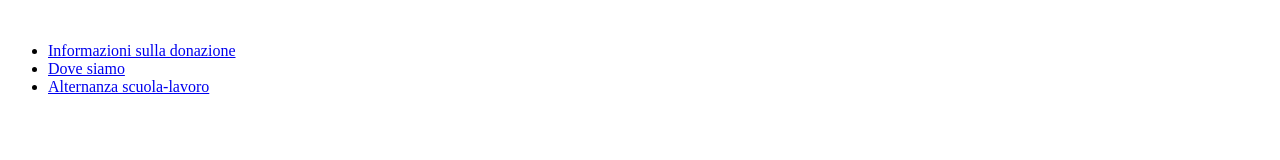
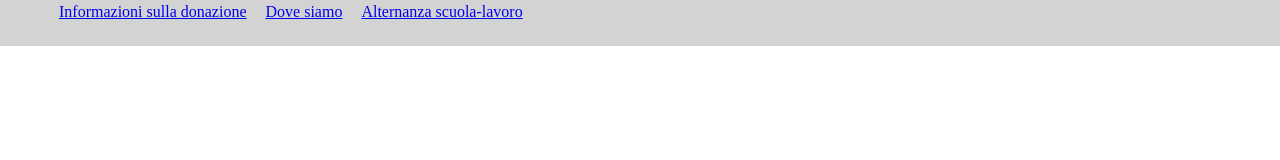
Before and after one commit to thenotoriusStfean/Avis-Civitavecchia, a plain HTML site: page index.html in a window 1280 px wide. Drawn offline with Linux system fonts and the light colour scheme.

Commit message:
Aggiunto file

```diff
--- a/index.html
+++ b/index.html
@@ -10,7 +10,7 @@
 <body>
         <header>
           <img src="logo_avis_png.png" alt="" id="logo">
-          <ul>
+          <ul id ="navigation">
           <li><a href="#">Informazioni sulla donazione</a></li>
           <li><a href="#">Dove siamo</a></li>
           <li><a href="#">Alternanza scuola-lavoro</a></li>
--- a/style.css
+++ b/style.css
@@ -0,0 +1,21 @@
+body{
+    margin: 0;
+}
+
+header{
+    background-color: lightgray;
+    height: 40px;
+    padding: 3px 0 3px 15px;
+}
+
+#logo{
+    height: 100%;
+}
+
+#navigation,  #navigation > li {
+    display: inline;
+}
+
+#navigation li{
+    margin-right: 15px;
+}
```
